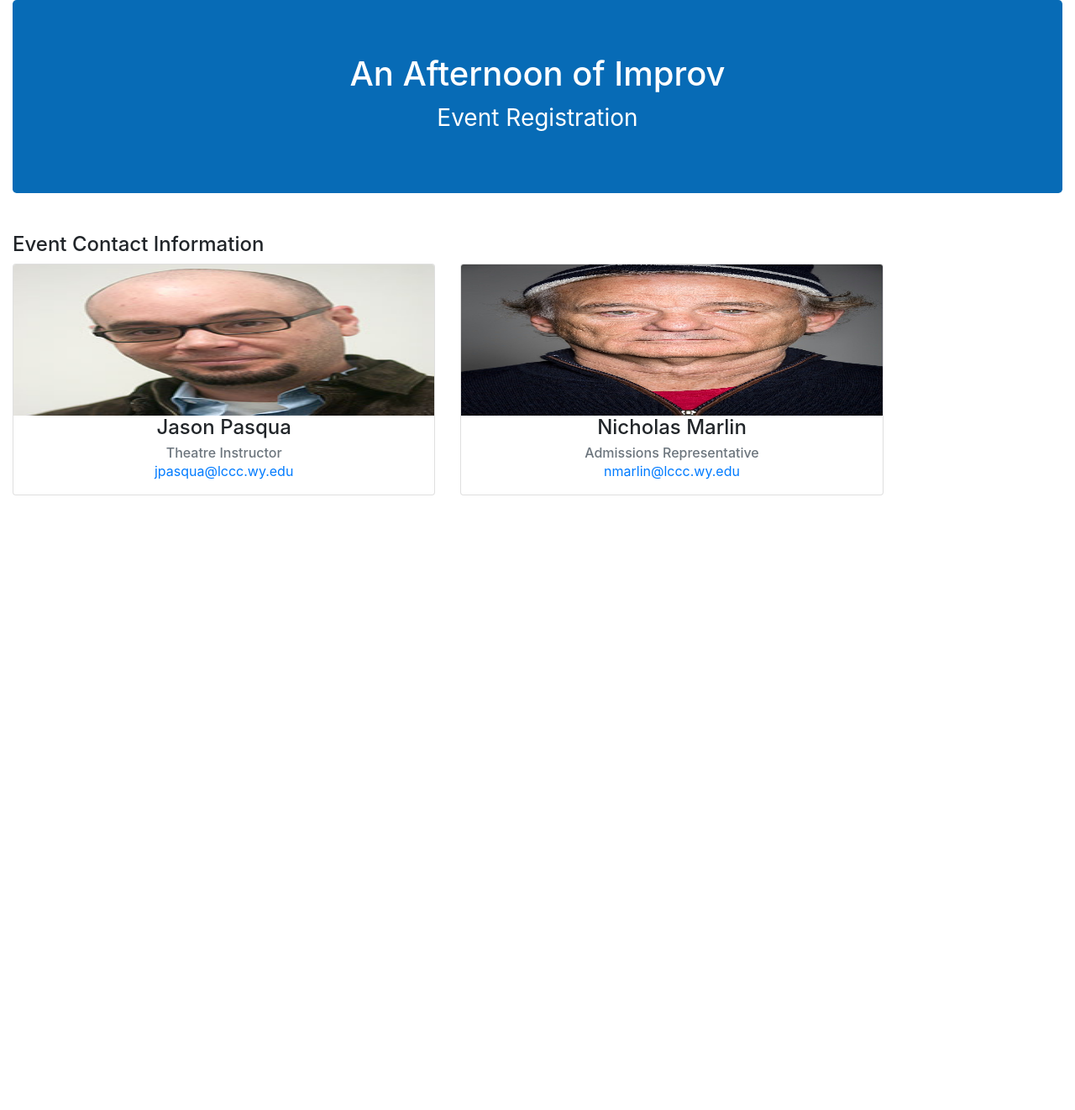
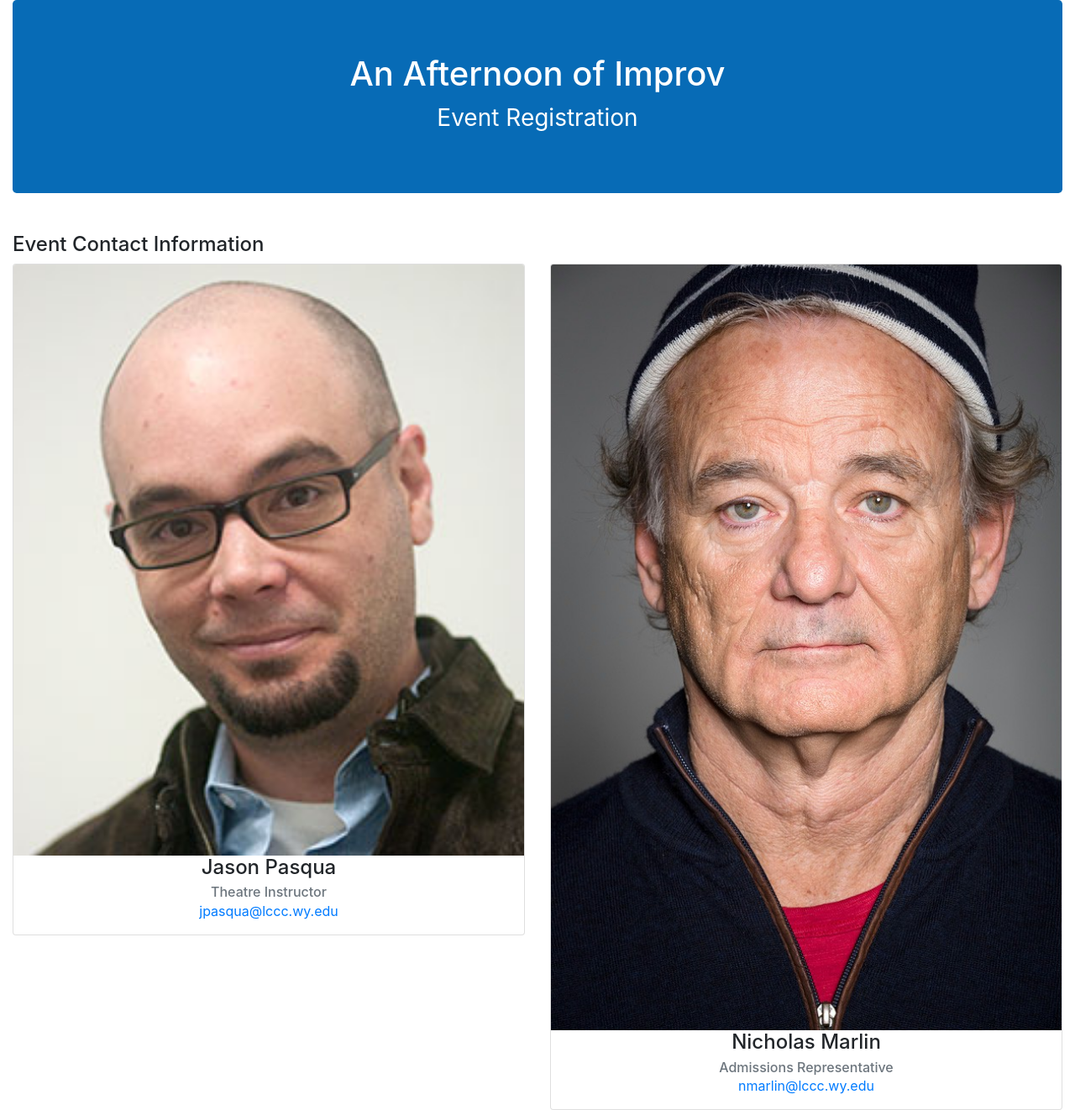
Before and after one commit to xmarnic/improv_registration, a Python web app: template templates/layout.html in a window 1280 px wide. Shown: the whole page at 84% size. Before the commit the page ends 590 px from the top, so only its background shows below. Run offline with Jinja, Linux system fonts and the light colour scheme; the template is opened without the code that fills it, so the values that code supplies are empty; some libraries are stand-ins or nearby versions.

Commit message:
Fix typo.

```diff
--- a/templates/layout.html
+++ b/templates/layout.html
@@ -34,10 +34,10 @@
                 </div>
             </div>
             <div class="row">
-                <div class="col-sm-5">
+                <div class="col-sm-6">
                     <div class="card">
                         <img class="card-img-top center-block" data-src"..." src="{{ url_for('static', filename='j_pasqua.jpg') }}" alt=""
-                        style="height: 180px; width=100%; display: block;">
+                        style="height: 100%; width:100%; display: block;">
                         <div class="card-block">
                             <h4 class="card-title text-sm-center">Jason Pasqua</h4>
                             <h6 class="card-subtitle text-muted text-sm-center">Theatre Instructor</h6>
@@ -45,10 +45,10 @@
                         </div>
                     </div>
                 </div>
-                <div class="col-sm-5 col-sm-offset-2">
+                <div class="col-sm-6">
                     <div class="card">
                         <img class="card-img-top center-block" data-src"..." src="{{ url_for('static', filename='bill.jpg') }}" alt=""
-                        style="height: 180px; width=100%; display: block;">
+                        style="height: 100%; width: 100%; display: block;">
                         <div class="card-block">
                             <h4 class="card-title text-sm-center">Nicholas Marlin</h4>
                             <h6 class="card-subtitle text-muted text-sm-center">Admissions Representative</h6>
```
